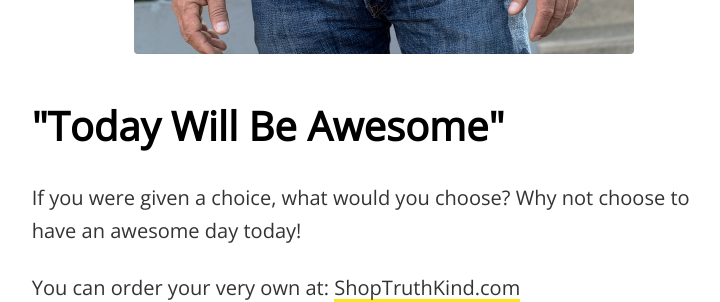
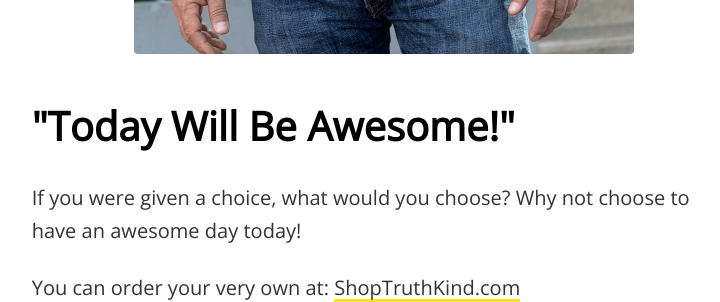
Before and after one commit to mnlagrasta/truthkind.com, a Jekyll site: the page built from products/today_will_be_awesome.md, in a window 1280 px wide and 1350 px high. Shown: the part 812-1114 px from the top of the window, without its empty margins (256-976 px from the left). Built offline with Jekyll 4.4.1, drawn with Linux system fonts in a browser that asks for light colours.

Commit message:
fine tuning names

```diff
--- a/products/today_will_be_awesome.md
+++ b/products/today_will_be_awesome.md
@@ -1,7 +1,7 @@
 ---
 layout: product
 handle: today_will_be_awesome
-title: Today Will Be Awesome
+title: Today Will Be Awesome!
 ---
 
 If you were given a choice, what would you choose? Why not choose to have an awesome day today!
```
Also changed, not shown: products/love_the_more_you_give.md (+1 -1 lines).
